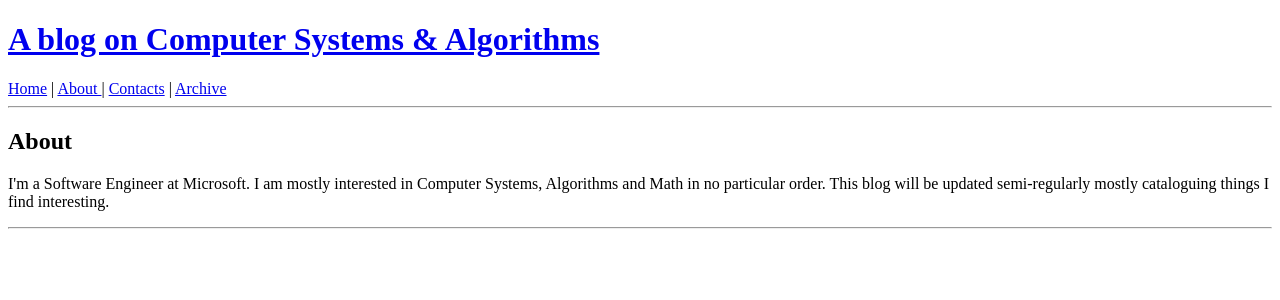
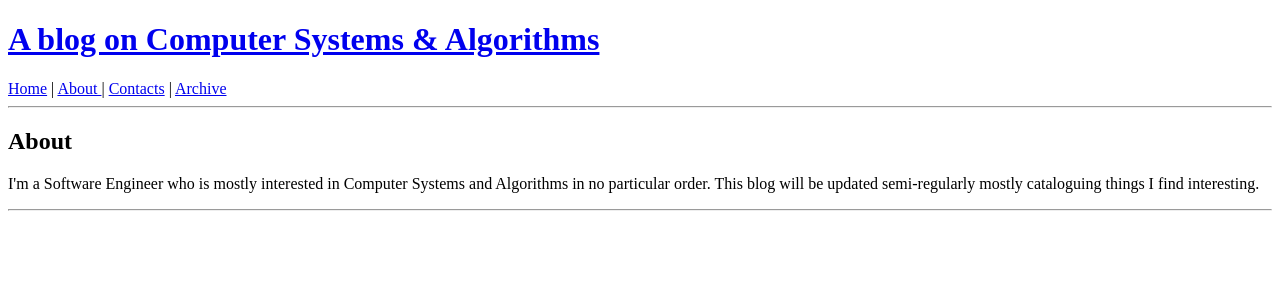
Before and after one commit to sudk1896/sudk1896.github.io, a Jekyll site: the page built from about/index.html, in a window 1280 px wide. Shown: the top 300 px of the page. Built offline with Jekyll 4.4.1, drawn with Linux system fonts in a browser that asks for light colours.

Commit message:
Update about page

```diff
--- a/about/index.html
+++ b/about/index.html
@@ -2,5 +2,5 @@
 layout: default
 ---
             <h2>About</h2>
-            <p>I'm a Software Engineer at Microsoft. I am mostly interested in Computer Systems, Algorithms and Math in no particular order. This blog will be updated semi-regularly mostly cataloguing things I find interesting.</p>
+            <p>I'm a Software Engineer who is mostly interested in Computer Systems and Algorithms in no particular order. This blog will be updated semi-regularly mostly cataloguing things I find interesting.</p>
 </div>
```
